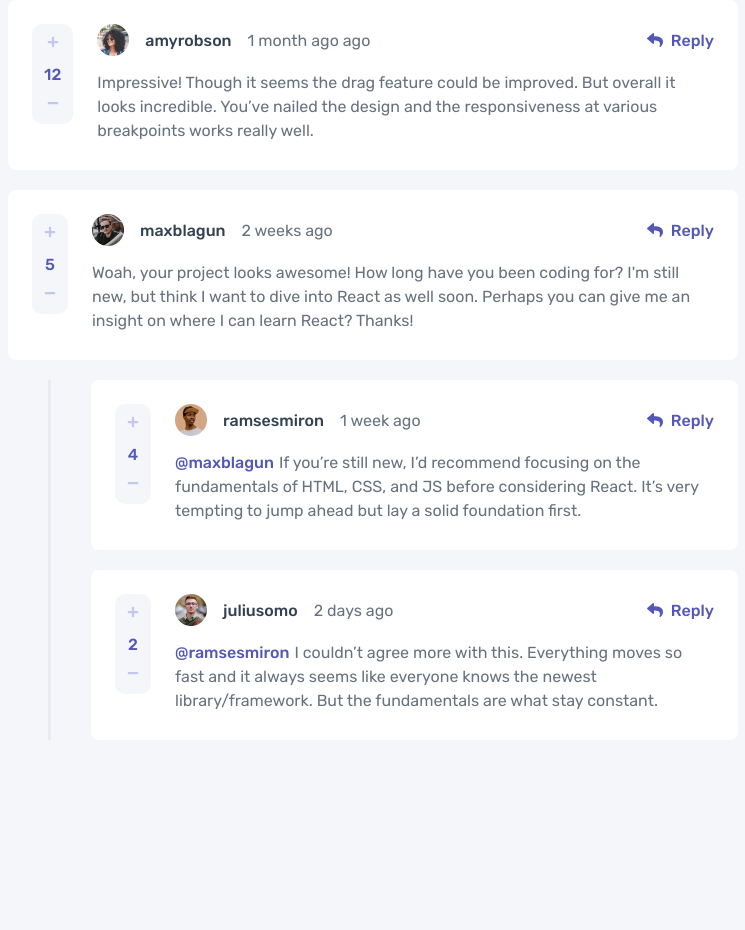
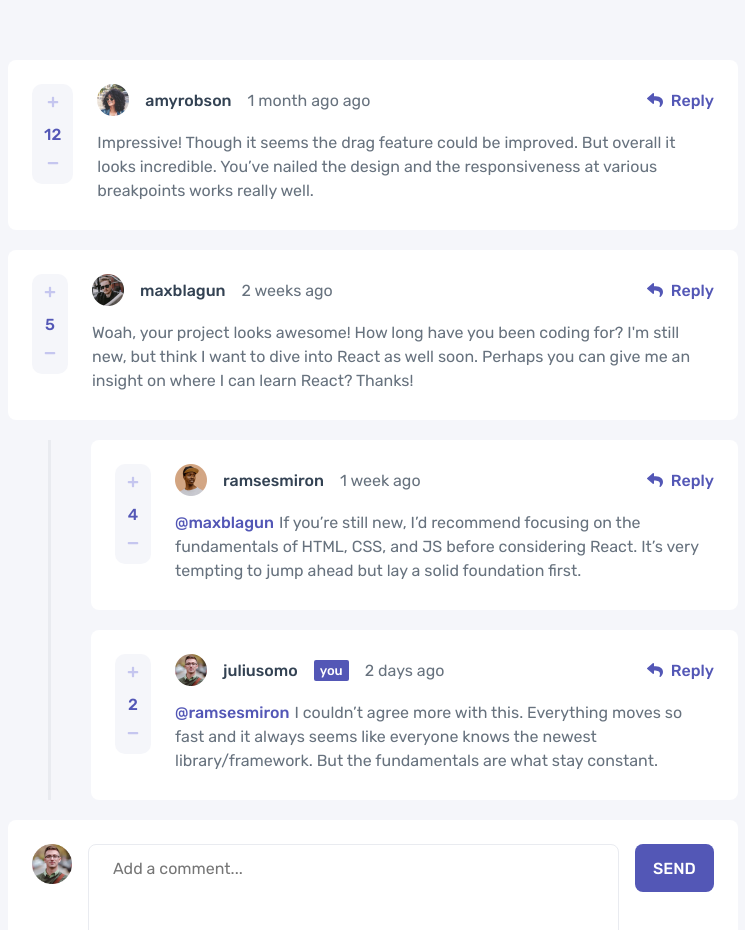
Before and after one commit to EdwinSch/react-interactive-comments, a React (Vite) app: page / in a window 1280 px wide. Shown: the top 930 px of the page, without its empty margins (267-1012 px from the left). Before the commit the page ends 800 px from the top, so only its background shows below. Built offline with nearby package versions, Linux system fonts and the light colour scheme.

Commit message:
add comment functionality

```diff
--- a/src/App.jsx
+++ b/src/App.jsx
@@ -1,9 +1,11 @@
 import CommentsList from "./components/CommentsList";
+import NewCommentInput from "./components/NewCommentInput";
 
 function App() {
   return (
     <main>
       <CommentsList />
+      <NewCommentInput />
     </main>
   );
 }
--- /dev/null
+++ b/src/components/NewCommentInput.jsx
@@ -0,0 +1,42 @@
+import { useGlobalContext } from "../context";
+
+const NewCommentInput = () => {
+  const {
+    activeUser,
+    newItemContent,
+    setNewItemContent,
+    addComment,
+    comments,
+  } = useGlobalContext();
+
+  const handleChange = (event) => {
+    setNewItemContent(event.target.value);
+  };
+
+  const handleSubmit = (event) => {
+    event.preventDefault();
+    if (!newItemContent) {
+      return;
+    }
+    addComment(newItemContent);
+    setNewItemContent("");
+  };
+
+  console.log(comments);
+
+  return (
+    <form className="form-control" onSubmit={handleSubmit}>
+      <img src={activeUser.user.img} alt={activeUser.user.name} />
+      <textarea
+        onChange={handleChange}
+        placeholder="Add a comment..."
+        value={newItemContent}
+      ></textarea>
+      <button type="submit" className="action-btn">
+        send
+      </button>
+    </form>
+  );
+};
+
+export default NewCommentInput;
--- a/src/components/Reply.jsx
+++ b/src/components/Reply.jsx
@@ -1,7 +1,11 @@
 import { FaReply } from "react-icons/fa";
 import Upvote from "./Upvote";
+import { useGlobalContext } from "../context";
 
 const Reply = ({ id, user, date, content, upvotePts, replyTo, replies }) => {
+  // Get logged in user from global context
+  const { activeUser } = useGlobalContext();
+
   return (
     <article className="single-reply">
       <Upvote upvotePts={upvotePts} />
@@ -10,9 +14,13 @@ const Reply = ({ id, user, date, content, upvotePts, replyTo, replies }) => {
           <div className="user-wrapper">
             <img src={user.img} alt={user.name} />
             <p className="user-name">{user.name}</p>
+            {/* Check for current user */}
+            {activeUser.user.name === user.name && (
+              <div className="user-flag">you</div>
+            )}
             <p className="date">{date}</p>
           </div>
-
+          {/* Buttons */}
           <button className="text-btn reply-btn" type="button">
             <FaReply />
             reply
--- a/src/context.jsx
+++ b/src/context.jsx
@@ -1,22 +1,43 @@
 import { createContext, useContext, useState } from "react";
-
-import commentsData from "./data";
+import { nanoid } from "nanoid";
+import { commentsData, currentUser } from "./data";
 
 const AppContext = createContext();
 
-// ---- Local Storage Functions
+// ---- Initialisation
 
 export const AppProvider = ({ children }) => {
   // ---- Global States
   const [comments, setComments] = useState(commentsData);
+  const [activeUser, setActiveUser] = useState(currentUser);
+
+  const [newItemContent, setNewItemContent] = useState("");
 
   // ---- Global Functions
-  const addItem = () => {};
+  const addComment = (content) => {
+    const newComment = {
+      id: nanoid(),
+      user: {
+        name: "juliusomo",
+        img: "/juliusomo.webp",
+      },
+      date: "now",
+      content: content,
+      upvotePts: 0,
+      replies: [],
+    };
+    setComments([...comments, newComment]);
+    //   triggerToast("item added", "success");
+  };
 
   return (
     <AppContext.Provider
       value={{
         comments,
+        activeUser,
+        newItemContent,
+        setNewItemContent,
+        addComment,
       }}
     >
       {children}
--- a/src/data.js
+++ b/src/data.js
@@ -1,6 +1,14 @@
 import { nanoid } from "nanoid";
 
-const commentsData = [
+export const currentUser = {
+  id: nanoid(),
+  user: {
+    name: "juliusomo",
+    img: "/juliusomo.webp",
+  },
+};
+
+export const commentsData = [
   {
     id: nanoid(),
     user: {
@@ -51,5 +59,3 @@ const commentsData = [
     ],
   },
 ];
-
-export default commentsData;
--- a/src/styles/style.css
+++ b/src/styles/style.css
@@ -31,6 +31,25 @@ ul {
   transition: 300ms ease;
 }
 
+.action-btn {
+  border: none;
+  border-radius: var(--borderRadius8);
+  background: var(--accent);
+  color: var(--primaryClr);
+  width: 104px;
+  height: 48px;
+  font-family: inherit;
+  font-size: 1rem;
+  font-weight: 500;
+  text-transform: uppercase;
+  cursor: pointer;
+  transition: 300ms ease;
+
+  &:hover {
+    background-color: var(--transparant);
+  }
+}
+
 /* Variables */
 :root {
   --backgroundClr: #f5f6fa;
@@ -42,6 +61,7 @@ ul {
   --warningClr: #ed6368;
   --borderClr: #e9ebf0;
 
+  --borderRadius8: 8px;
   --font: "Rubik", sans-serif;
   --inspect: solid red 1px;
 }
@@ -53,12 +73,10 @@ body {
   min-height: 100vh;
   display: flex;
   justify-content: center;
-  /* display: grid;
-  place-items: center; */
 }
 
 main {
-  margin: 0 16px;
+  margin: 60px 16px;
   /* border: var(--inspect); */
   width: 90vw;
   max-width: 730px;
@@ -77,11 +95,12 @@ main {
   min-height: 170px;
   background: var(--primaryClr);
   padding: 24px;
-  border-radius: 8px;
+  border-radius: var(--borderRadius8);
 
   .comment-wrapper,
   .reply-wrapper {
     /* border: var(--inspect); */
+    width: 100%;
 
     .comment-header,
     .reply-header {
@@ -102,6 +121,15 @@ main {
           font-size: 1rem;
           font-weight: 500;
           color: var(--headingClr);
+        }
+        .user-flag {
+          border-radius: 2px;
+          border: none;
+          padding: 3px 6px;
+          background: var(--accent);
+          color: var(--primaryClr);
+          font-size: 0.813rem;
+          font-weight: 500;
         }
         .date {
           font-size: 1rem;
@@ -135,7 +163,7 @@ main {
   }
 }
 
-/* Reply component */
+/* Reply component specific */
 .replies-container {
   margin-left: 40px;
   padding-left: 40px;
@@ -167,3 +195,32 @@ main {
     }
   }
 }
+
+/* New Comment Input component */
+.form-control {
+  width: 100%;
+  padding: 24px;
+  display: flex;
+  gap: 16px;
+  background: var(--primaryClr);
+  border-radius: var(--borderRadius8);
+
+  & img {
+    width: 40px;
+    height: 40px;
+  }
+  & textarea {
+    resize: none;
+    width: 100%;
+    min-height: 96px;
+    padding: 12px 24px;
+    text-align: top;
+    border-radius: var(--borderRadius8);
+    border: 1px solid var(--borderClr);
+    font-family: inherit;
+    font-size: 1rem;
+    font-weight: 400;
+    line-height: 24px;
+    color: var(--textClr);
+  }
+}
```
